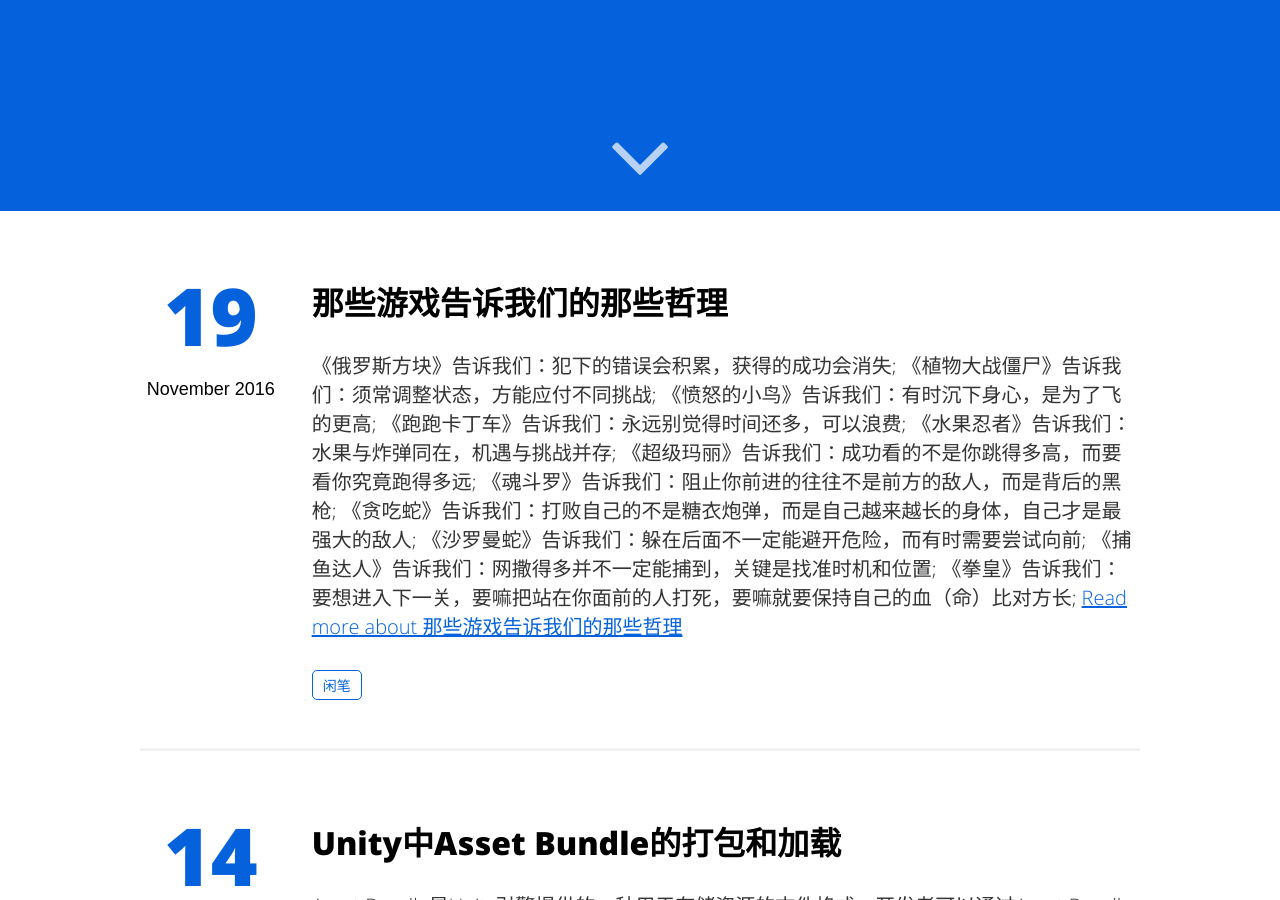
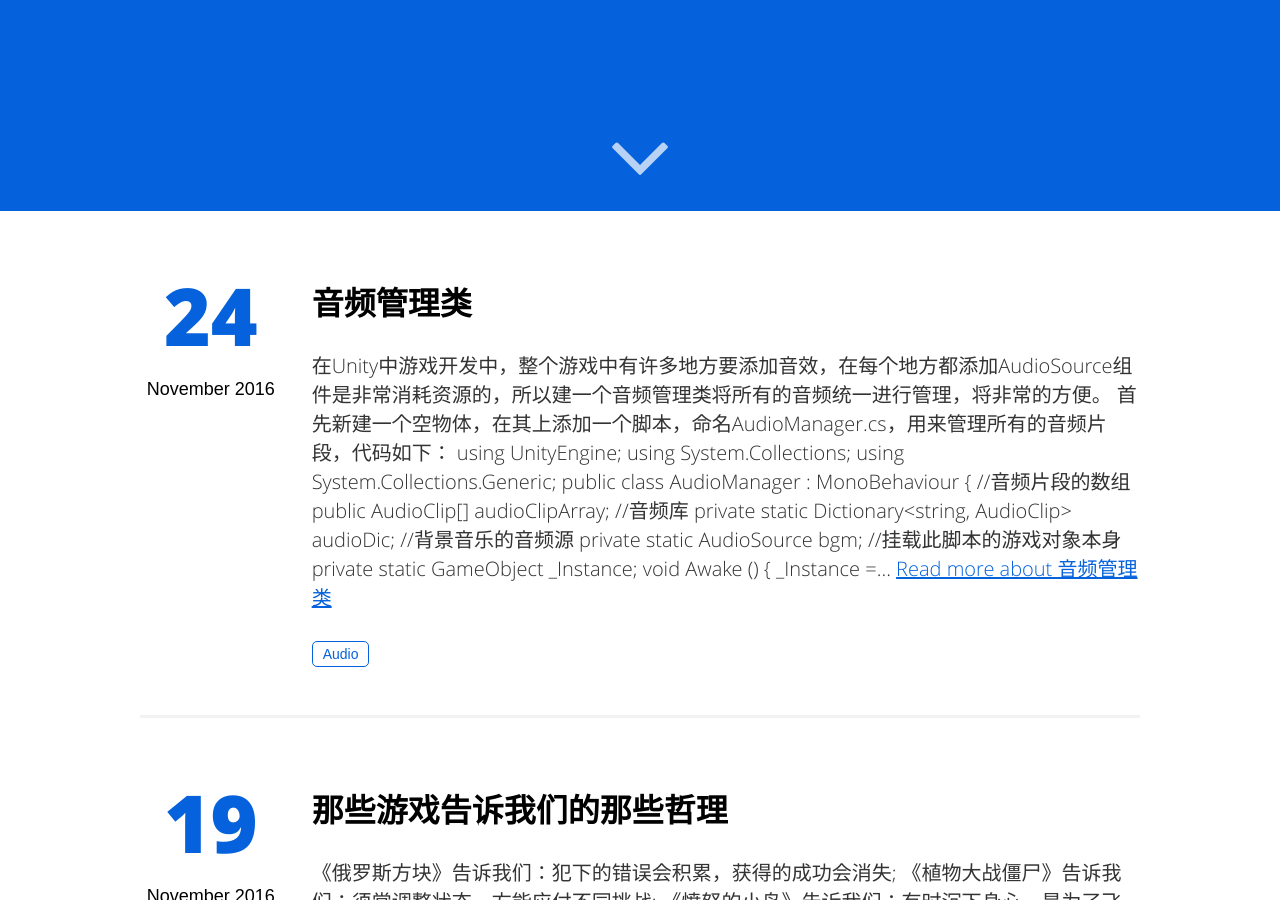
Before and after one commit to BruceQi93/BruceQi93.github.io, a Jekyll site: the page built from index.html, in a window 1280 px wide and 900 px high, scrolled down 689 px. Built offline with Jekyll 4.4.1, drawn with Linux system fonts in a browser that asks for light colours.

Commit message:
更新文件

```diff
--- /dev/null
+++ b/_posts/2016-11-24-AudioManager.md
@@ -0,0 +1,117 @@
+---
+layout: post
+title: "音频管理类"
+date: 2016-11-24
+image: '/assets/img/'
+description: '对Unity中游戏音效统一管理.'
+tags:
+- Audio
+categories:
+- Unity3d引擎
+---
+
+>在Unity中游戏开发中，整个游戏中有许多地方要添加音效，在每个地方都添加AudioSource组件是非常消耗资源的，所以建一个音频管理类将所有的音频统一进行管理，将非常的方便。
+
+* 首先新建一个空物体，在其上添加一个脚本，命名AudioManager.cs，用来管理所有的音频片段，代码如下：
+
+{% highlight ruby %}
+    using UnityEngine;
+	using System.Collections;
+	using System.Collections.Generic;
+
+	public class AudioManager : MonoBehaviour {
+
+    //音频片段的数组
+    public AudioClip[] audioClipArray;
+    //音频库
+    private static Dictionary<string, AudioClip> audioDic;
+    //背景音乐的音频源
+    private static AudioSource bgm;
+    //挂载此脚本的游戏对象本身
+    private static GameObject _Instance;
+
+	void Awake () {
+        _Instance = this.gameObject;
+        audioDic = new Dictionary<string, AudioClip>();
+        //加载音频库
+        foreach (AudioClip item in audioClipArray)
+        {
+            audioDic.Add(item.name, item);
+        }
+        //指定背景音乐的音频源
+        bgm = _Instance.AddComponent<AudioSource>();
+	}
+
+    /// <summary>
+    /// 播放背景音乐
+    /// </summary>
+    /// <param name="ac">音频剪辑</param>
+    public static void PlayBGM(AudioClip ac)
+    {
+        if (ac)
+        {
+            bgm.clip = ac;
+            bgm.loop = true;
+            bgm.volume = 0.1f;
+            bgm.Play();
+        }
+    }
+
+    /// <summary>
+    /// 播放背景音乐
+    /// </summary>
+    /// <param name="acName">音频剪辑的名称</param>
+    public static void PlayBGM(string acName)
+    {
+        if (!string.IsNullOrEmpty(acName))
+        {
+            AudioClip ac = audioDic[acName];
+            PlayBGM(ac);
+        }
+    }
+
+    /// <summary>
+    /// 播放游戏音效
+    /// </summary>
+    /// <param name="ac">音频剪辑</param>
+    public static void PlayEffectAu(AudioClip ac)
+    {
+        if (ac)
+        {
+            AudioSource[] asArray = _Instance.GetComponents<AudioSource>();
+            //从1开始循环，因为0是背景音乐
+            for (int i = 1; i < asArray.Length; i++)
+            {
+                if (!asArray[i].isPlaying)
+                {
+                    asArray[i].clip = ac;
+                    asArray[i].loop = false;
+                    asArray[i].volume = 0.5f;
+                    asArray[i].Play();
+                    return;
+                }
+            }
+            AudioSource newAs = _Instance.AddComponent<AudioSource>();
+            newAs.clip = ac;
+            newAs.loop = false;
+            newAs.Play();
+        }
+    }
+
+    /// <summary>
+    /// 播放游戏音效
+    /// </summary>
+    /// <param name="acName">音频剪辑的名称</param>
+    public static void PlayEffectAu(string acName)
+    {
+        if (!string.IsNullOrEmpty(acName))
+        {
+            PlayEffectAu(audioDic[acName]);
+        }
+    }
+	}
+{% endhighlight %}
+
+* 将所有用到的音频添加到新建的空物体Inspector面板的AudioManager脚本下的音频片段的数组中。
+* 在其他的脚本中需要添加背景音乐的地方，添加一下代码：AudioManager.PlayBGM("背景音乐的名称")；
+* 在需要添加音效的地方，添加一下代码：AudioManager.PlayEffectAu("音效名称")；即可。
```
Also changed, not shown: _posts/2016-11-14-Asset-Bundle.md (+2 -0 lines).
